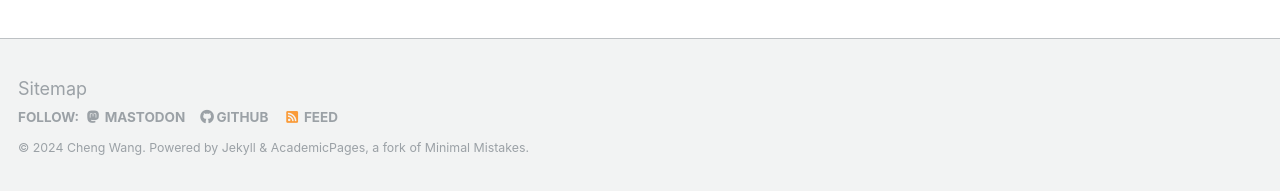
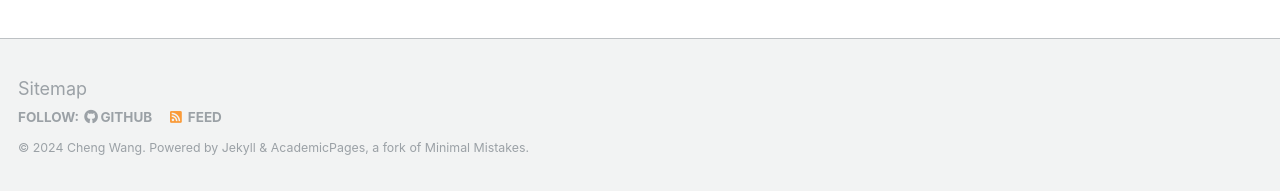
Before and after one commit to chengwangbio/chengwangbio.github.io, a Jekyll site: the page built from _pages/about.md, in a window 1280 px wide. Shown: the part 706-897 px from the top of the page. Built offline with Jekyll 4.4.1, drawn with Linux system fonts in a browser that asks for light colours; some web fonts are replaced.

```diff
--- a/_config.yml
+++ b/_config.yml
@@ -57,7 +57,7 @@ yandex_site_verification :
 
 # Social Sharing
 mastodon:
-  username               : ""
+  username               :
 twitter:
   username               :
 facebook:
```
